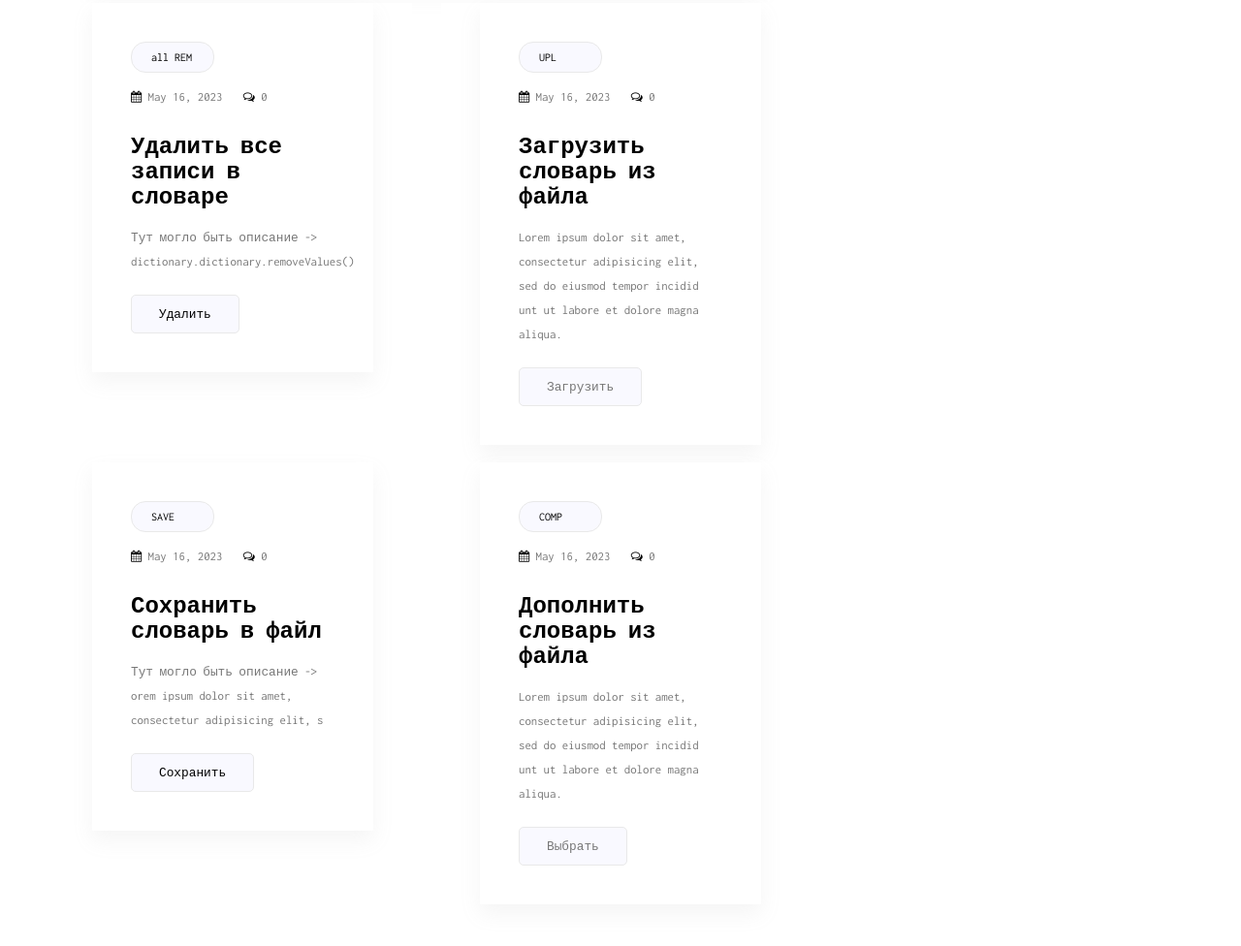
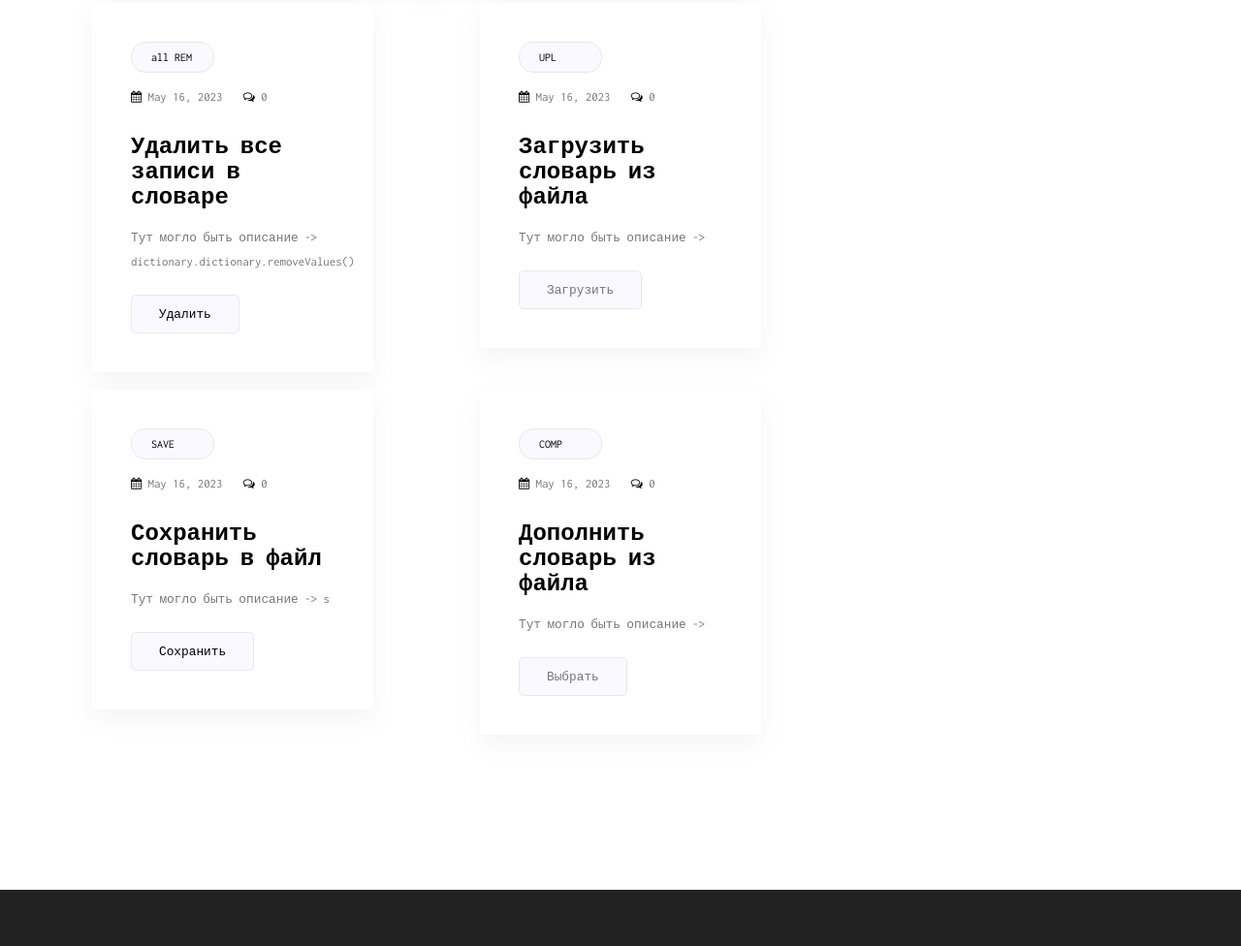
Before and after one commit to ruabininAD/TG1_lab6, a plain HTML site: page index.html in a window 1280 px wide. Shown: the part 1648-2624 px from the top of the page at 97% size. Drawn offline with Linux system fonts and the light colour scheme.

Commit message:
Update index.html

```diff
--- a/index.html
+++ b/index.html
@@ -134,7 +134,7 @@
 											<a href="#"><i class="fa fa-comments-o" aria-hidden="true"></i> 0</a>
 										</div>
 										<a href="#"><h4>Добавление элемента в словарь </h4></a>
-										<p>Тут могло быть описание -> dictionary.get(key) </p>
+										<p>Тут могло быть описание -> </p>
 										<div class="input-group">
 	                                    	<input type="text" id="input1" autocomplete="off" name="fkey" placeholder="Ключ"> &nbsp
         									<input type="text" id="input2" autocomplete="off" name="fvalue" placeholder="Значение">&nbsp
@@ -246,7 +246,7 @@
 													<a href="#"><i class="fa fa-comments-o" aria-hidden="true"></i> 0</a>
 												</div>
 												<a href="single-blog.html"><h4>Загрузить словарь из файла</h4></a>
-												<p>Lorem ipsum dolor sit amet, consectetur adipisicing elit, sed do eiusmod tempor incidid unt ut labore et dolore magna aliqua.</p>
+												<p>Тут могло быть описание -></p>
 												<a class="blog_btn" onclick="upload()" >Загрузить</a>
 
 											</div>
@@ -273,7 +273,7 @@
 													<a href="#"><i class="fa fa-comments-o" aria-hidden="true"></i> 0</a>
 												</div>
 												<a href="single-blog.html"><h4>Сохранить словарь в файл</h4></a>
-												<p>Тут могло быть описание -> orem ipsum dolor sit amet, consectetur adipisicing elit, s</p>
+												<p>Тут могло быть описание ->  s</p>
 
 
 												<span class="input-group-btn">
@@ -296,7 +296,7 @@
 													<a href="#"><i class="fa fa-comments-o" aria-hidden="true"></i> 0</a>
 												</div>
 												<a ><h4>Дополнить  словарь из файла</h4></a>
-												<p>Lorem ipsum dolor sit amet, consectetur adipisicing elit, sed do eiusmod tempor incidid unt ut labore et dolore magna aliqua.</p>
+												<p>Тут могло быть описание -></p>
 												<a class="blog_btn" onclick="complement()" >Выбрать</a>
 
 
```
